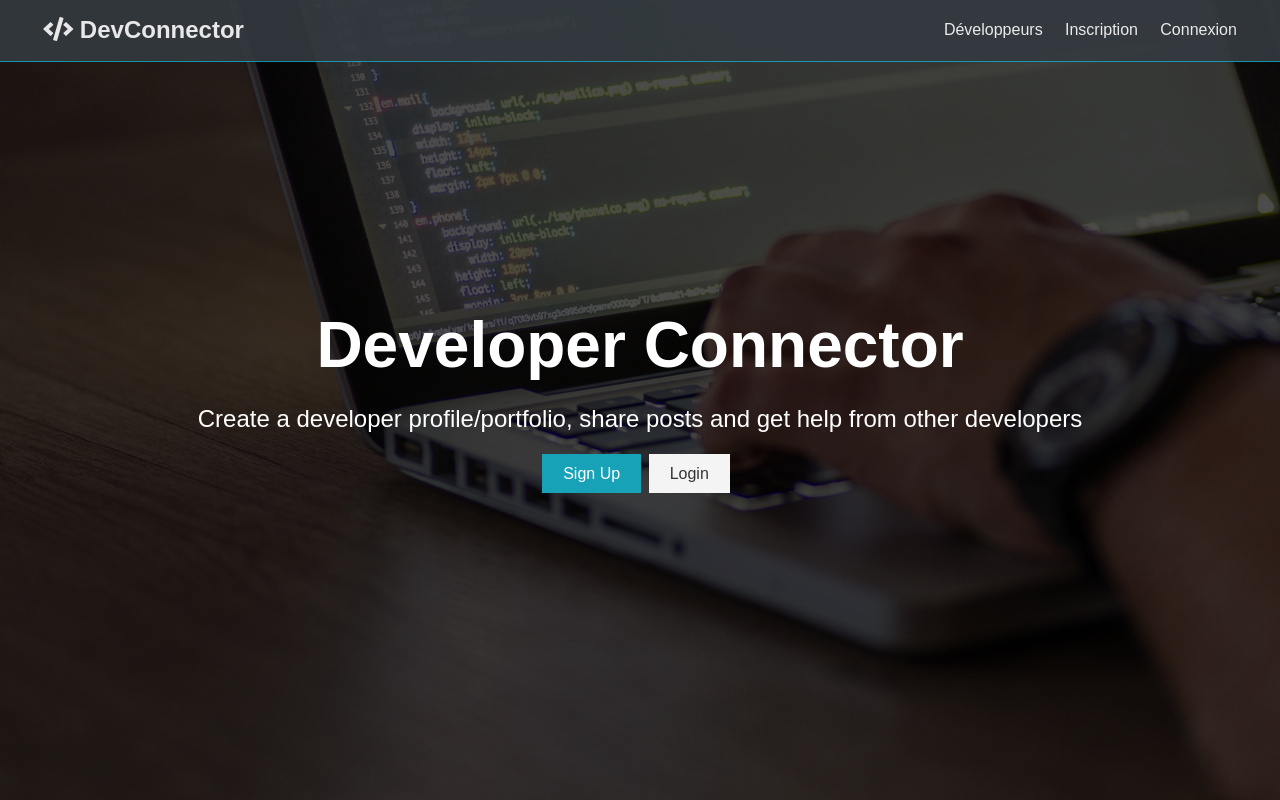
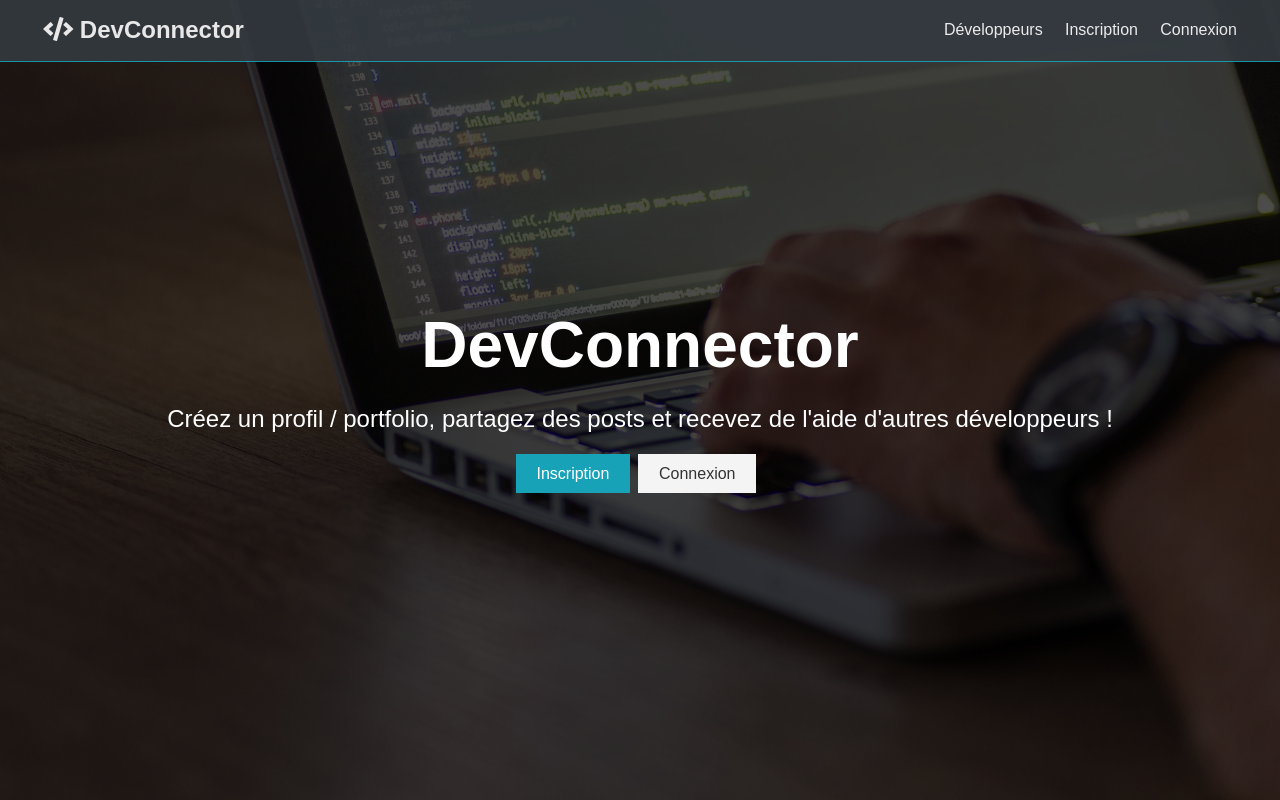
Before and after one commit to romain-morvant/traversy-mern-stack, a React (Create React App) app in the folder client/: page / in a window 1280 px wide. Built offline with nearby package versions, Linux system fonts and the light colour scheme.

Commit message:
Traduction des éléments de la landing page

```diff
--- a/client/src/components/layout/Landing.js
+++ b/client/src/components/layout/Landing.js
@@ -2,19 +2,25 @@ import React from 'react';
 import { Link } from 'react-router-dom';
 
 export function Landing() {
-    return (<section className="landing">
-        <div className="dark-overlay">
-            <div className="landing-inner">
-                <h1 className="x-large">Developer Connector</h1>
-                <p className="lead">
-                    Create a developer profile/portfolio, share posts and get help from
-                    other developers
-                </p>
-                <div className="buttons">
-                    <Link to="/register" className="btn btn-primary">Sign Up</Link>
-                    <Link to="/login" className="btn btn-light">Login</Link>
-                </div>
-            </div>
+  return (
+    <section className='landing'>
+      <div className='dark-overlay'>
+        <div className='landing-inner'>
+          <h1 className='x-large'>DevConnector</h1>
+          <p className='lead'>
+            Créez un profil / portfolio, partagez des posts et recevez de l'aide
+            d'autres développeurs !
+          </p>
+          <div className='buttons'>
+            <Link to='/register' className='btn btn-primary'>
+              Inscription
+            </Link>
+            <Link to='/login' className='btn btn-light'>
+              Connexion
+            </Link>
+          </div>
         </div>
-    </section>);
-};
+      </div>
+    </section>
+  );
+}
```
